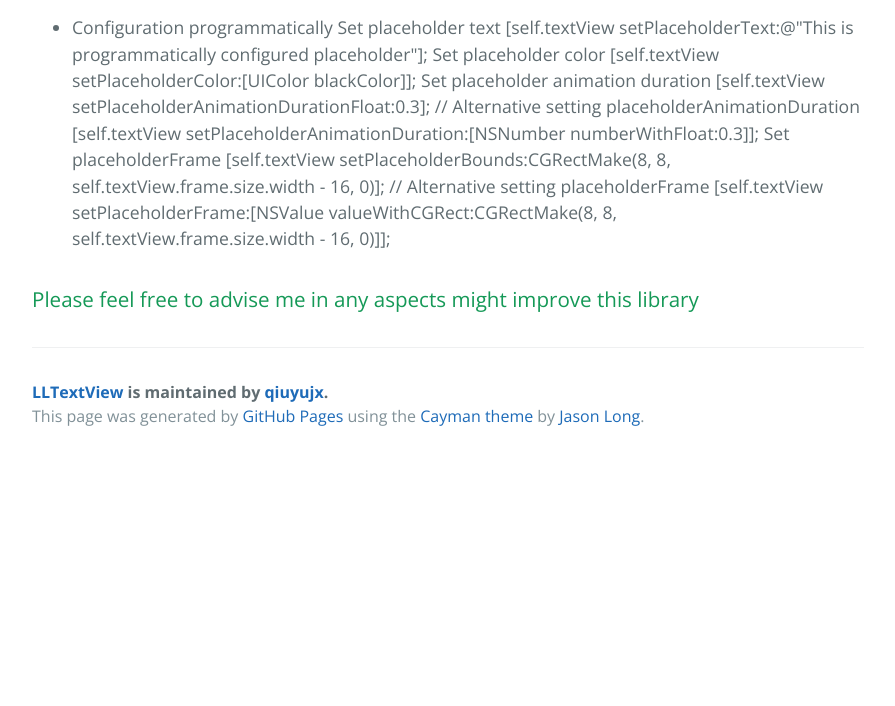
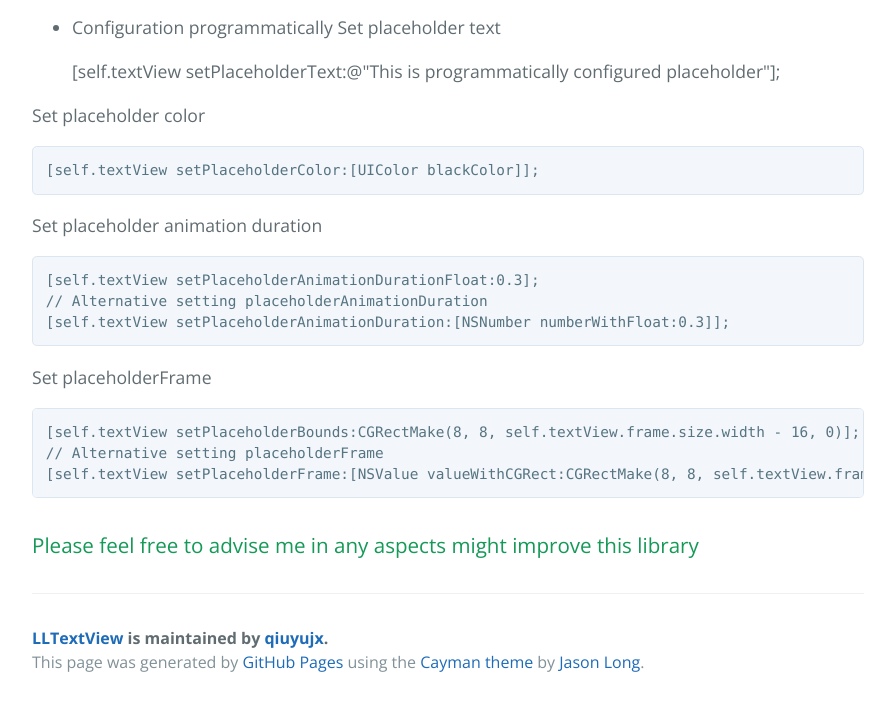
Before and after one commit to qiuyujx/LLTextView, a plain HTML site: page index.html in a window 1280 px wide. Shown: the part 1297-2003 px from the top of the page, without its empty margins (192-1087 px from the left). Before the commit the page ends 1757 px from the top, so only its background shows below. Drawn offline with nearby package versions, Linux system fonts and the light colour scheme.

```diff
--- a/index.html
+++ b/index.html
@@ -47,20 +47,32 @@
 <p><img src="http://roommateradar.com/imageReferences/LLTextViewConfig.png" alt="Storyboard Configuration"></p>
 
 <ul>
-<li>Configuration programmatically
-Set placeholder text
-[self.textView setPlaceholderText:@"This is programmatically configured placeholder"];
-Set placeholder color
-[self.textView setPlaceholderColor:[UIColor blackColor]];
-Set placeholder animation duration
-[self.textView setPlaceholderAnimationDurationFloat:0.3];
+<li>
+<p>Configuration programmatically
+Set placeholder text</p>
+
+<p>[self.textView setPlaceholderText:@"This is programmatically configured placeholder"];</p>
+</li>
+</ul>
+
+<p>Set placeholder color</p>
+
+<pre><code>[self.textView setPlaceholderColor:[UIColor blackColor]];
+</code></pre>
+
+<p>Set placeholder animation duration</p>
+
+<pre><code>[self.textView setPlaceholderAnimationDurationFloat:0.3];
 // Alternative setting placeholderAnimationDuration
 [self.textView setPlaceholderAnimationDuration:[NSNumber numberWithFloat:0.3]];
-Set placeholderFrame
-[self.textView setPlaceholderBounds:CGRectMake(8, 8, self.textView.frame.size.width - 16, 0)];
+</code></pre>
+
+<p>Set placeholderFrame</p>
+
+<pre><code>[self.textView setPlaceholderBounds:CGRectMake(8, 8, self.textView.frame.size.width - 16, 0)];
 // Alternative setting placeholderFrame
-[self.textView setPlaceholderFrame:[NSValue valueWithCGRect:CGRectMake(8, 8, self.textView.frame.size.width - 16, 0)]];</li>
-</ul>
+[self.textView setPlaceholderFrame:[NSValue valueWithCGRect:CGRectMake(8, 8, self.textView.frame.size.width - 16, 0)]];
+</code></pre>
 
 <h3>
 <a id="please-feel-free-to-advise-me-in-any-aspects-might-improve-this-library" class="anchor" href="#please-feel-free-to-advise-me-in-any-aspects-might-improve-this-library" aria-hidden="true"><span class="octicon octicon-link"></span></a>Please feel free to advise me in any aspects might improve this library</h3>
```
Also changed, not shown: params.json (+1 -1 lines).
